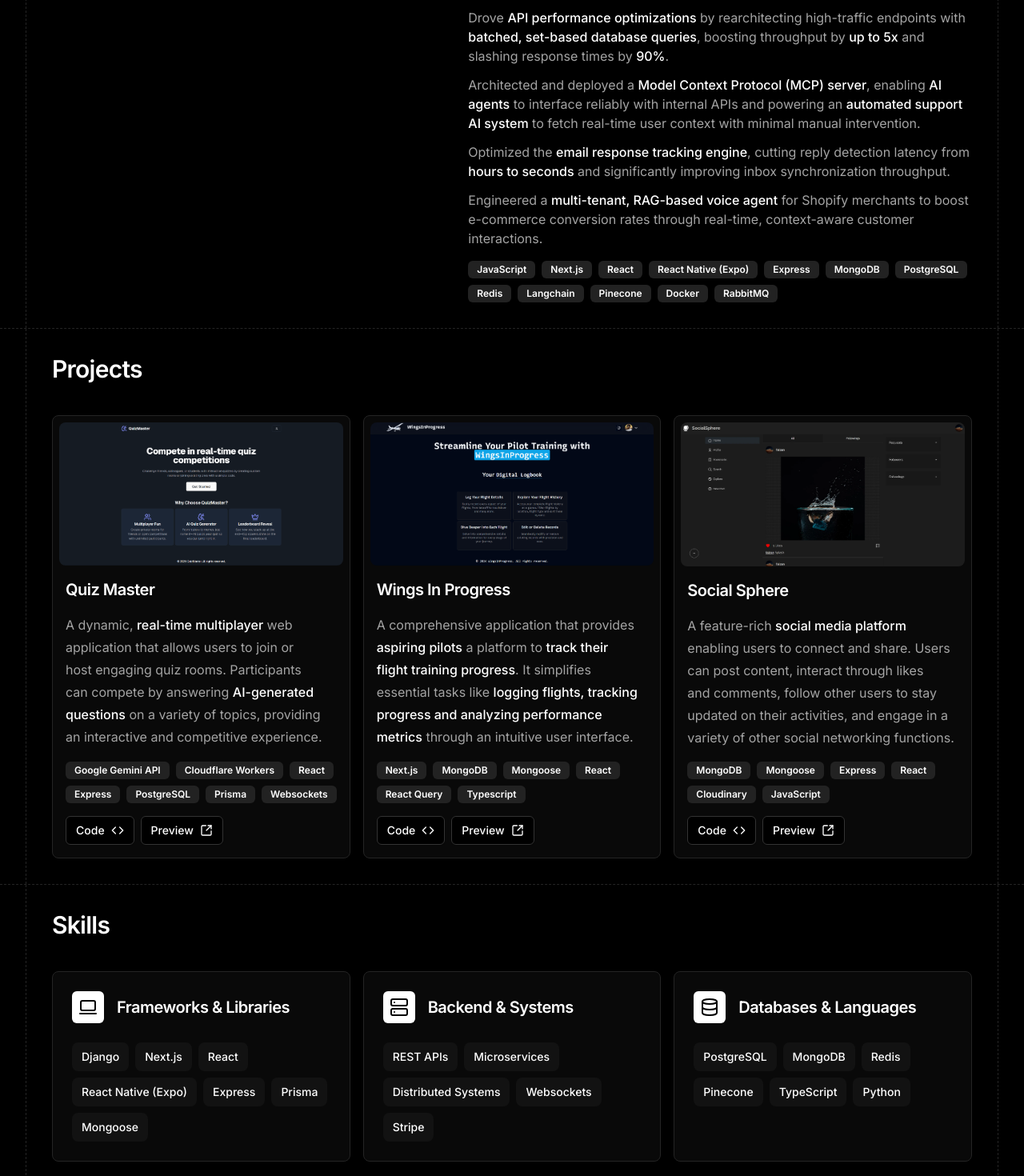
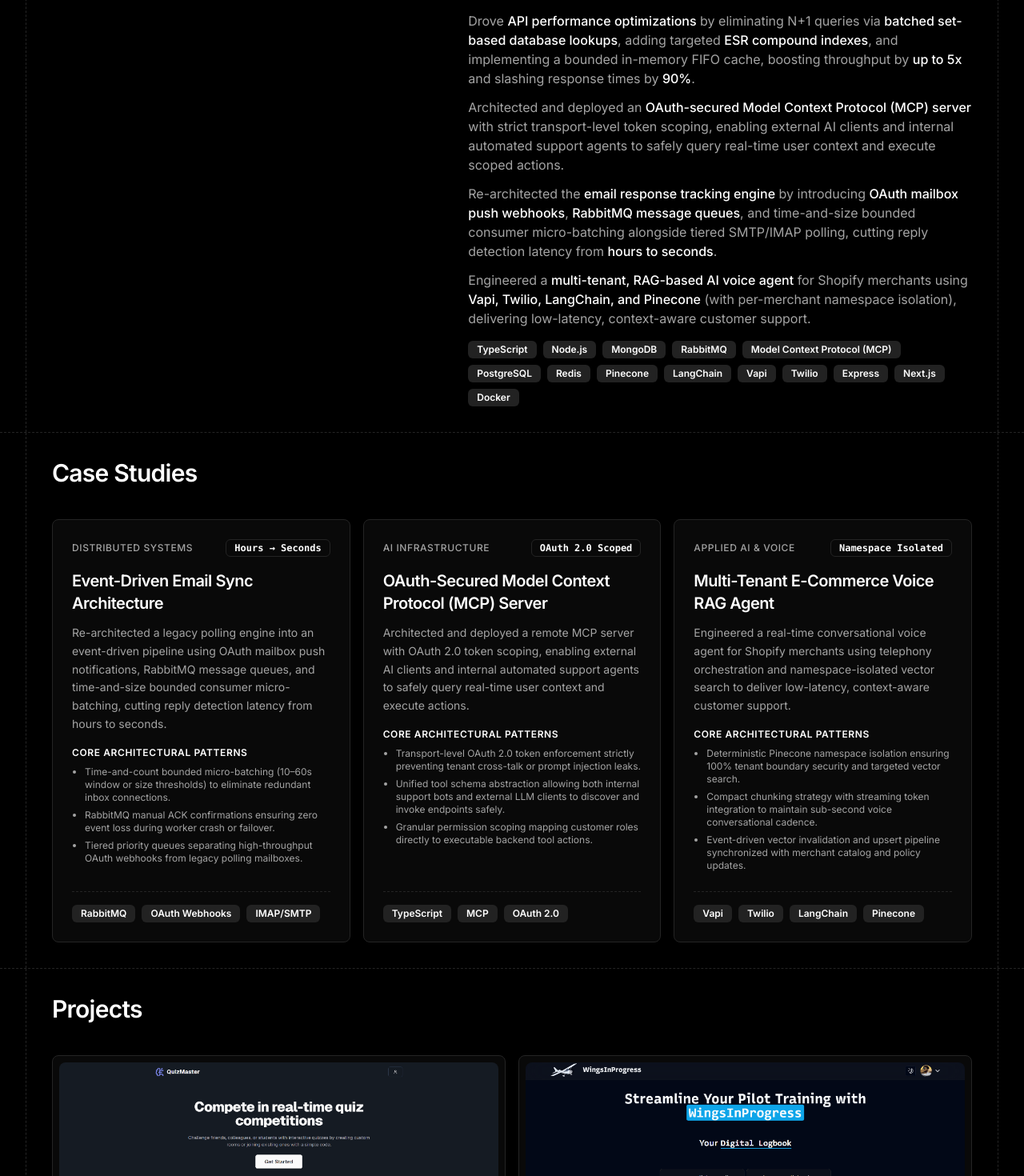
Before and after one commit to IronJosh786/nextjs-portfolio, a Next.js app: page / in a window 1280 px wide. Shown: the part 620-2090 px from the top of the page at 80% size. Built offline with nearby package versions, Linux system fonts and the light colour scheme.

Commit message:
add new section and update content

```diff
--- a/app/layout.tsx
+++ b/app/layout.tsx
@@ -7,9 +7,21 @@
 const inter = Inter({ subsets: ["latin"] });
 
 export const metadata = {
-  title: "Faizan",
-  description: "Software Engineer",
-  keywords: ["Software Engineer", "Faizan Ejaz", "Full Stack Developer"],
+  title: "Faizan Ejaz | Backend & Applied AI Systems Engineer",
+  description:
+    "Backend and Applied AI Systems Engineer specializing in high-throughput distributed backends, event-driven messaging pipelines, and production AI agents.",
+  keywords: [
+    "Backend Engineer",
+    "Applied AI Systems",
+    "Distributed Systems",
+    "Model Context Protocol",
+    "Faizan Ejaz",
+    "Node.js",
+    "TypeScript",
+    "RabbitMQ",
+    "MongoDB",
+    "RAG",
+  ],
   favicon: "./favicon.webp",
 };
 
--- a/app/page.tsx
+++ b/app/page.tsx
@@ -6,6 +6,7 @@
 import { ContactSection } from "@/components/ContactSection";
 import { ProjectsSection } from "@/components/ProjectsSection";
 import { ExperienceSection } from "@/components/ExperienceSection";
+import { CaseStudiesSection } from "@/components/CaseStudiesSection";
 
 export default function Home() {
   return (
@@ -22,6 +23,11 @@
           {/* Experience Section */}
           <SectionWrapper className="lg:col-span-2" id="experience">
             <ExperienceSection />
+          </SectionWrapper>
+
+          {/* Case Studies Section */}
+          <SectionWrapper id="case-studies">
+            <CaseStudiesSection />
           </SectionWrapper>
 
           {/* Projects Section */}
--- a/components/AboutSection.tsx
+++ b/components/AboutSection.tsx
@@ -5,15 +5,15 @@
   return (
     <section id="about">
       <div className="mb-2 space-y-2">
-        <h1>Hi, I&apos;m Faizan</h1>
-        <h2>Software Engineer</h2>
+        <h2><strong>Hi, I'm Faizan</strong></h2>
+        <h3>Backend &amp; Applied AI Systems Engineer</h3>
       </div>
       <div>
         <p className="mb-8 text-lg">
-          Focused on crafting visually stunning, and interactive applications.
-          With expertise in frontend and backend technologies, I specialize in
-          seamless user experiences, delivering innovative, full-stack
-          solutions.
+          I build high-throughput distributed backends, event-driven messaging
+          pipelines, and production AI agents. Currently scaling backend
+          infrastructure, OAuth-secured MCP servers, and multi-tenant RAG
+          systems at FutureBlink.
         </p>
       </div>
       <div>
--- /dev/null
+++ b/components/CaseStudiesSection.tsx
@@ -0,0 +1,77 @@
+import { CaseStudyCard, CaseStudyProps } from "./CaseStudyCard";
+
+export function CaseStudiesSection() {
+  const caseStudies: CaseStudyProps[] = [
+    {
+      title: "Event-Driven Email Sync Architecture",
+      category: "Distributed Systems",
+      patternBadge: "Hours → Seconds",
+      className: "col-span-1 md:col-span-2 lg:col-span-1",
+      overview:
+        "Re-architected a legacy polling engine into an event-driven pipeline using OAuth mailbox push notifications, RabbitMQ message queues, and time-and-size bounded consumer micro-batching, cutting reply detection latency from hours to seconds.",
+      patterns: [
+        "Time-and-count bounded micro-batching (10–60s window or size thresholds) to eliminate redundant inbox connections.",
+        "RabbitMQ manual ACK confirmations ensuring zero event loss during worker crash or failover.",
+        "Tiered priority queues separating high-throughput OAuth webhooks from legacy polling mailboxes.",
+      ],
+      techStack: [
+        "RabbitMQ",
+        "OAuth Webhooks",
+        "IMAP/SMTP"
+      ],
+    },
+    {
+      title: "OAuth-Secured Model Context Protocol (MCP) Server",
+      category: "AI Infrastructure",
+      patternBadge: "OAuth 2.0 Scoped",
+      className: "col-span-1",
+      overview:
+        "Architected and deployed a remote MCP server with OAuth 2.0 token scoping, enabling external AI clients and internal automated support agents to safely query real-time user context and execute actions.",
+      patterns: [
+        "Transport-level OAuth 2.0 token enforcement strictly preventing tenant cross-talk or prompt injection leaks.",
+        "Unified tool schema abstraction allowing both internal support bots and external LLM clients to discover and invoke endpoints safely.",
+        "Granular permission scoping mapping customer roles directly to executable backend tool actions.",
+      ],
+      techStack: [
+        "TypeScript",
+        "MCP",
+        "OAuth 2.0"
+      ],
+    },
+    {
+      title: "Multi-Tenant E-Commerce Voice RAG Agent",
+      category: "Applied AI & Voice",
+      patternBadge: "Namespace Isolated",
+      className: "col-span-1",
+      overview:
+        "Engineered a real-time conversational voice agent for Shopify merchants using telephony orchestration and namespace-isolated vector search to deliver low-latency, context-aware customer support.",
+      patterns: [
+        "Deterministic Pinecone namespace isolation ensuring 100% tenant boundary security and targeted vector search.",
+        "Compact chunking strategy with streaming token integration to maintain sub-second voice conversational cadence.",
+        "Event-driven vector invalidation and upsert pipeline synchronized with merchant catalog and policy updates.",
+      ],
+      techStack: [
+        "Vapi",
+        "Twilio",
+        "LangChain",
+        "Pinecone"
+      ],
+    },
+  ];
+
+  return (
+    <section id="case-studies">
+      <div>
+        <h2 className="mb-8">Case Studies</h2>
+      </div>
+
+      <div className="grid grid-cols-1 md:grid-cols-2 lg:grid-cols-3 gap-4">
+        {caseStudies.map((study) => (
+          <div key={study.title} className={study.className}>
+            <CaseStudyCard {...study} />
+          </div>
+        ))}
+      </div>
+    </section>
+  );
+}
--- /dev/null
+++ b/components/CaseStudyCard.tsx
@@ -0,0 +1,63 @@
+import { Card } from "./ui/card";
+import { Badge } from "./ui/badge";
+import { cn } from "@/lib/utils";
+
+export interface CaseStudyProps {
+  title: string;
+  category: string;
+  patternBadge: string;
+  overview: string;
+  patterns: string[];
+  techStack: string[];
+  className?: string;
+}
+
+export function CaseStudyCard({
+  title,
+  category,
+  patternBadge,
+  overview,
+  patterns,
+  techStack,
+  className,
+}: CaseStudyProps) {
+  return (
+    <Card className={cn("flex h-full flex-col p-6", className)}>
+      <div className="flex items-center justify-between gap-2 mb-4">
+        <div className="flex items-center gap-2">
+          <span className="text-xs font-medium text-muted-foreground uppercase tracking-wider">
+            {category}
+          </span>
+        </div>
+        <Badge variant="outline" className="font-mono text-xs">
+          {patternBadge}
+        </Badge>
+      </div>
+
+      <h3 className="mb-3">{title}</h3>
+
+      <p className="text-sm text-muted-foreground mb-4 leading-relaxed">
+        {overview}
+      </p>
+
+      <div className="mb-6 flex-grow space-y-2">
+        <h4 className="text-xs font-semibold uppercase tracking-wider text-foreground">
+          Core Architectural Patterns
+        </h4>
+        <ul className="text-xs text-muted-foreground space-y-1.5 list-disc pl-4">
+          {patterns.map((item, i) => (
+            <li key={i}>{item}</li>
+          ))}
+        </ul>
+      </div>
+
+      <div className="flex flex-wrap gap-2 pt-4 border-t border-dashed">
+        {techStack.map((tech) => (
+          <Badge key={tech} variant="secondary" className="text-xs">
+            {tech}
+          </Badge>
+        ))}
+      </div>
+    </Card>
+  );
+}
--- a/components/ContactSection.tsx
+++ b/components/ContactSection.tsx
@@ -9,9 +9,10 @@
         <Card className="p-8 md:p-12">
           <h2 className="mb-4">Let&apos;s build something great!</h2>
           <p className="mb-8">
-            I&apos;m always open to new opportunities, collaborations, and
-            connections. Feel free to reach out to ask a question or share your
-            project idea.
+            Open to discussing high-throughput distributed backends, event-driven
+            messaging pipelines, and applied AI systems opportunities. Feel free
+            to reach out to connect or discuss your team&apos;s engineering
+            challenges.
           </p>
           <div>
             <Button asChild>
--- a/components/ExperienceSection.tsx
+++ b/components/ExperienceSection.tsx
@@ -50,12 +50,12 @@
       Led <span className="text-foreground font-medium">backend scalability</span>{" "}
       initiatives for <SalesBlinkPopoverCard /> by implementing{" "}
       <span className="text-foreground font-medium">
-        distributed locking via atomic MongoDB operations
+        distributed locking via atomic MongoDB operations with stale-lock recovery
       </span>
       , enabling{" "}
       <span className="text-foreground font-medium">horizontal scaling</span>{" "}
-      across microservices while eliminating race conditions and duplicate
-      processing.
+      across microservices while eliminating race conditions and duplicate email
+      dispatches.
     </div>,
 
     <div className="text-muted-foreground" key="r2">
@@ -63,62 +63,77 @@
       <span className="text-foreground font-medium">
         API performance optimizations
       </span>{" "}
-      by rearchitecting high-traffic endpoints with{" "}
+      by eliminating N+1 queries via{" "}
       <span className="text-foreground font-medium">
-        batched, set-based database queries
+        batched set-based database lookups
       </span>
-      , boosting throughput by{" "}
+      , adding targeted{" "}
+      <span className="text-foreground font-medium">ESR compound indexes</span>,
+      and implementing a bounded in-memory FIFO cache, boosting throughput by{" "}
       <span className="text-foreground font-medium">up to 5x</span> and slashing
       response times by{" "}
       <span className="text-foreground font-medium">90%</span>.
     </div>,
 
     <div className="text-muted-foreground" key="r3">
-      Architected and deployed a{" "}
+      Architected and deployed an{" "}
       <span className="text-foreground font-medium">
-        Model Context Protocol (MCP) server
-      </span>
-      , enabling <span className="text-foreground font-medium">AI agents</span>{" "}
-      to interface reliably with internal APIs and powering an{" "}
-      <span className="text-foreground font-medium">
-        automated support AI system
+        OAuth-secured Model Context Protocol (MCP) server
       </span>{" "}
-      to fetch real-time user context with minimal manual intervention.
+      with strict transport-level token scoping, enabling external AI clients and
+      internal automated support agents to safely query real-time user context and
+      execute scoped actions.
     </div>,
 
     <div className="text-muted-foreground" key="r4">
-      Optimized the{" "}
+      Re-architected the{" "}
       <span className="text-foreground font-medium">
         email response tracking engine
+      </span>{" "}
+      by introducing{" "}
+      <span className="text-foreground font-medium">
+        OAuth mailbox push webhooks
       </span>
-      , cutting reply detection latency from{" "}
-      <span className="text-foreground font-medium">hours to seconds</span> and
-      significantly improving inbox synchronization throughput.
+      ,{" "}
+      <span className="text-foreground font-medium">
+        RabbitMQ message queues
+      </span>
+      , and time-and-size bounded consumer micro-batching alongside tiered
+      SMTP/IMAP polling, cutting reply detection latency from{" "}
+      <span className="text-foreground font-medium">hours to seconds</span>.
     </div>,
 
     <div className="text-muted-foreground" key="r5">
       Engineered a{" "}
       <span className="text-foreground font-medium">
-        multi-tenant, RAG-based voice agent
+        multi-tenant, RAG-based AI voice agent
       </span>{" "}
-      for Shopify merchants to boost e-commerce conversion rates through
-      real-time, context-aware customer interactions.
+      for Shopify merchants using{" "}
+      <span className="text-foreground font-medium">
+        Vapi, Twilio, LangChain, and Pinecone
+      </span>{" "}
+      (with per-merchant namespace isolation), delivering low-latency,
+      context-aware customer support.
     </div>,
   ];
+
   const techStack = [
-    "JavaScript",
-    "Next.js",
-    "React",
-    "React Native (Expo)",
-    "Express",
+    "TypeScript",
+    "Node.js",
     "MongoDB",
+    "RabbitMQ",
+    "Model Context Protocol (MCP)",
     "PostgreSQL",
     "Redis",
-    "Langchain",
     "Pinecone",
+    "LangChain",
+    "Vapi",
+    "Twilio",
+    "Express",
+    "Next.js",
     "Docker",
-    "RabbitMQ"
   ];
+
   return (
     <section id="experience">
       <h2 className="mb-8">Work Experience</h2>
@@ -128,7 +143,7 @@
             <div className="h-10 w-10 relative flex-shrink-0">
               <Image
                 src={FutureBlink}
-                alt="image"
+                alt="FutureBlink logo"
                 fill
                 priority={true}
                 className="object-cover rounded-md"
--- a/components/Header.tsx
+++ b/components/Header.tsx
@@ -5,6 +5,7 @@
 const navLinks = [
   { href: "#about", text: "About" },
   { href: "#experience", text: "Experience" },
+  { href: "#case-studies", text: "Case Studies" },
   { href: "#projects", text: "Projects" },
   { href: "#skills", text: "Skills" },
   { href: "#contact", text: "Contact" },
--- a/components/ProjectCard.tsx
+++ b/components/ProjectCard.tsx
@@ -39,7 +39,7 @@
           <div className="flex-grow m-0">
             {description}
           </div>
-          <div className="flex flex-wrap gap-2">
+          <div className="flex flex-wrap gap-2 pt-4 border-t border-dashed">
             {techStack.map((skill) => (
               <Badge key={`${title}-${skill}`} variant={"secondary"}>
                 {skill}
--- a/components/ProjectsSection.tsx
+++ b/components/ProjectsSection.tsx
@@ -1,19 +1,24 @@
 import { ProjectCard } from "./ProjectCard";
 import QuizMaster from "@/public/quizmaster.webp";
-import SocialSphere from "@/public/socialsphere.webp";
 import WingsInProgress from "@/public/wingsinprogress.webp";
 
 export function ProjectsSection() {
   const projects = [
     {
       title: "Quiz Master",
-      description: <p>
-        A dynamic, <span className="text-foreground font-medium">real-time multiplayer</span> web application that allows users to join or host engaging quiz rooms. Participants can compete by answering <span className="text-foreground font-medium">AI-generated questions</span> on a variety of topics, providing an interactive and competitive experience.
-      </p>,
+      description: (
+        <p>
+          A dynamic,{" "}
+          <span className="text-foreground font-medium">real-time multiplayer</span>{" "}
+          web application that allows users to join or host engaging quiz rooms.
+          Participants can compete by answering{" "}
+          <span className="text-foreground font-medium">AI-generated questions</span>{" "}
+          on a variety of topics, providing an interactive and competitive experience.
+        </p>
+      ),
       image: QuizMaster,
       repo: "https://github.com/IronJosh786/multiplayer-quiz-game",
       preview: "https://quiz.faizanejaz.com/",
-      className: "col-span-1 md:col-span-2 lg:col-span-1",
       techStack: [
         "Google Gemini API",
         "Cloudflare Workers",
@@ -21,55 +26,50 @@
         "Express",
         "PostgreSQL",
         "Prisma",
-        "Websockets",
+        "WebSockets",
       ],
     },
     {
       title: "Wings In Progress",
-      description: <p>
-        A comprehensive application that provides <span className="text-foreground font-medium">aspiring pilots</span> a platform to <span className="text-foreground font-medium">track their flight training progress</span>. It simplifies essential tasks like <span className="text-foreground font-medium">logging flights, tracking progress and analyzing performance metrics</span> through an intuitive user interface.
-      </p>,
+      description: (
+        <p>
+          A comprehensive application that provides{" "}
+          <span className="text-foreground font-medium">aspiring pilots</span> a platform to{" "}
+          <span className="text-foreground font-medium">
+            track their flight training progress
+          </span>
+          . It simplifies essential tasks like{" "}
+          <span className="text-foreground font-medium">
+            logging flights, tracking progress, and analyzing performance metrics
+          </span>{" "}
+          through an intuitive user interface.
+        </p>
+      ),
       image: WingsInProgress,
       repo: "https://github.com/IronJosh786/WingsInProgress",
       preview: "https://wings-in-progress.vercel.app/",
-      className: "col-span-1",
       techStack: [
         "Next.js",
         "MongoDB",
         "Mongoose",
         "React",
         "React Query",
-        "Typescript",
-      ],
-    },
-    {
-      title: "Social Sphere",
-      description: <p>
-        A feature-rich <span className="text-foreground font-medium">social media platform</span> enabling users to connect and share. Users can post content, interact through likes and comments, follow other users to stay updated on their activities, and engage in a variety of other social networking functions.
-      </p>,
-      image: SocialSphere,
-      repo: "https://github.com/IronJosh786/Social-Media-App",
-      preview: "https://social-sphere-two.vercel.app/",
-      className: "col-span-1",
-      techStack: [
-        "MongoDB",
-        "Mongoose",
-        "Express",
-        "React",
-        "Cloudinary",
-        "JavaScript",
+        "TypeScript",
+        "NextAuth.js",
+        "Zod",
       ],
     },
   ];
+
   return (
     <section id="projects">
       <div>
         <h2 className="mb-8">Projects</h2>
       </div>
 
-      <div className="grid grid-cols-1 md:grid-cols-2 lg:grid-cols-3 gap-4">
+      <div className="grid grid-cols-1 md:grid-cols-2 gap-4">
         {projects.map((project, index) => (
-          <div key={index} className={project.className}>
+          <div key={index}>
             <ProjectCard {...project} />
           </div>
         ))}
--- a/components/SkillsSection.tsx
+++ b/components/SkillsSection.tsx
@@ -1,43 +1,59 @@
 import { SkillCard } from "./SkillCard";
-import { Server, LaptopMinimal, Database } from "lucide-react";
+import { Server, Bot, Database, Layers } from "lucide-react";
 
 export function SkillsSection() {
   const skillCategories = [
     {
-      icon: LaptopMinimal,
-      title: "Frameworks & Libraries",
+      icon: Server,
+      title: "Backend & Distributed Systems",
       skills: [
-        { name: "Django" },
-        { name: "Next.js" },
-        { name: "React" },
-        { name: "React Native (Expo)" },
-        { name: "Express" },
-        { name: "Prisma" },
-        { name: "Mongoose" },
+        { name: "Node.js" },
+        { name: "Microservices" },
+        { name: "RabbitMQ" },
+        { name: "Distributed Locking" },
+        { name: "REST APIs" },
+        { name: "WebSockets" },
+        { name: "OAuth 2.0" },
+        { name: "Stripe" },
       ],
     },
     {
-      icon: Server,
-      title: "Backend & Systems",
+      icon: Bot,
+      title: "AI & Agent Infrastructure",
       skills: [
-        { name: "REST APIs" },
-        { name: "Microservices" },
-        { name: "Distributed Systems" },
-        { name: "Websockets" },
-        { name: "Stripe" },
+        { name: "Model Context Protocol (MCP)" },
+        { name: "RAG" },
+        { name: "LangChain" },
+        { name: "Pinecone" },
+        { name: "Vapi" },
+        { name: "Twilio" },
+        { name: "Google Gemini API" },
       ],
     },
     {
       icon: Database,
       title: "Databases & Languages",
-      className: "md:col-span-2 lg:col-span-1",
       skills: [
-        { name: "PostgreSQL" },
-        { name: "MongoDB" },
-        { name: "Redis" },
-        { name: "Pinecone" },
         { name: "TypeScript" },
         { name: "Python" },
+        { name: "C++" },
+        { name: "MongoDB" },
+        { name: "PostgreSQL" },
+        { name: "Redis" },
+      ],
+    },
+    {
+      icon: Layers,
+      title: "Frameworks & DevOps",
+      skills: [
+        { name: "Express" },
+        { name: "Next.js" },
+        { name: "Django" },
+        { name: "Prisma" },
+        { name: "Mongoose" },
+        { name: "React" },
+        { name: "Docker" },
+        { name: "Git" },
       ],
     },
   ];
@@ -48,9 +64,9 @@
         <h2 className="mb-8">Skills</h2>
       </div>
 
-      <div className="grid grid-cols-1 md:grid-cols-2 lg:grid-cols-3 gap-4">
+      <div className="grid grid-cols-1 md:grid-cols-2 gap-4">
         {skillCategories.map((category, index) => (
-          <div key={index} className={`flex ${category.className || ""}`}>
+          <div key={index} className="flex">
             <SkillCard {...category} />
           </div>
         ))}
--- a/components/mobile-drawer.tsx
+++ b/components/mobile-drawer.tsx
@@ -16,6 +16,7 @@
   const links = [
     { label: "About", href: "#about" },
     { label: "Experience", href: "#experience" },
+    { label: "Case Studies", href: "#case-studies" },
     { label: "Projects", href: "#projects" },
     { label: "Skills", href: "#skills" },
     { label: "Contact", href: "#contact" },
@@ -36,7 +37,7 @@
           <DrawerDescription>Navigate to a section</DrawerDescription>
         </DrawerHeader>
         <DrawerFooter className="flex flex-col gap-4">
-          {links.map((link, index) => (
+          {links.map((link) => (
             <div key={link.href}>
               <DrawerClose asChild>
                 <Link href={link.href}>{link.label}</Link>
```
